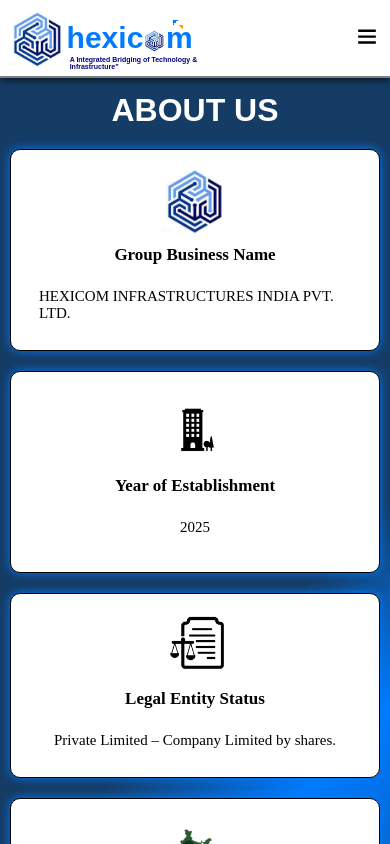
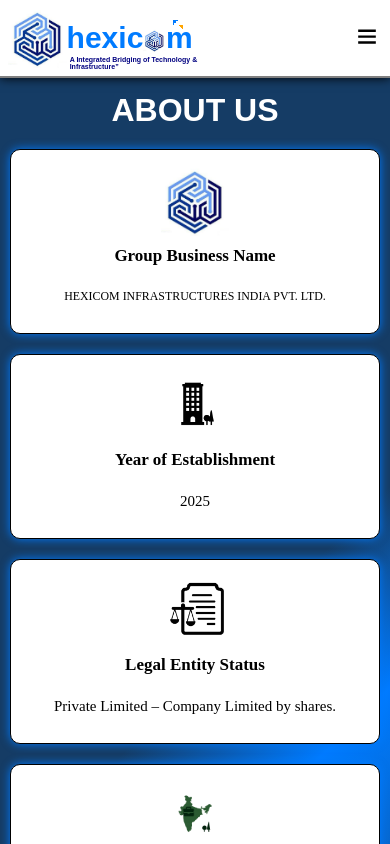
Before and after one commit to yashsharma6391/Hexicom, a React (Vite) app in the folder Hexicom/: page /about in a window 390 px wide. Shown: the top 844 px of the page. Built offline with nearby package versions, Linux system fonts and the light colour scheme.

Commit message:
Update About.css

```diff
--- a/Hexicom/src/Pages/About.css
+++ b/Hexicom/src/Pages/About.css
@@ -83,6 +83,9 @@
     justify-content: center;
     font-size: 14px;
   }
+  .special_detail {
+   font-size: 13.2px;
+  }
 }
 @media screen and (max-width: 460px) {
   .aboutcompany {
@@ -114,6 +117,9 @@
     justify-content: center;
     font-size: 15px;
   }
+  .special_detail {
+     font-size: 11.9px;
+  }
   .profile_name {
     font-size: 17px;
     font-weight: 700;
```
